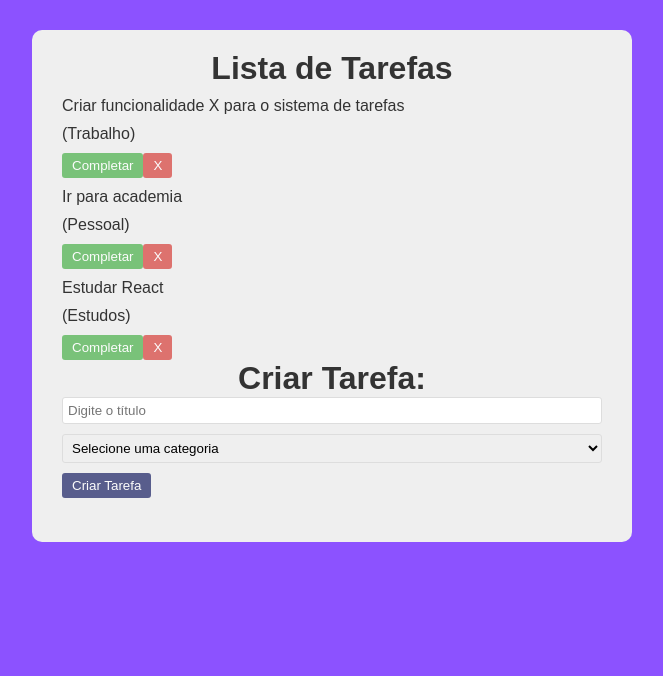
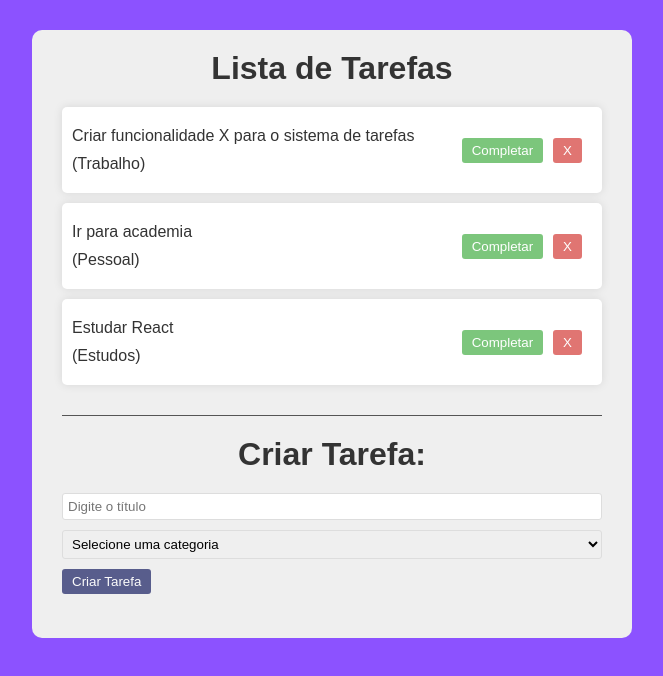
Before and after one commit to npcwalison/totask, a React (Vite) app: page / in a window 1280 px wide. Shown: the top 676 px of the page, without its empty margins (308-971 px from the left). Built offline with nearby package versions, Linux system fonts and the light colour scheme.

Commit message:
delete task

```diff
--- a/src/App.tsx
+++ b/src/App.tsx
@@ -26,7 +26,7 @@ function App() {
         },
     ]);
 
-    const addTask = (text, category) => {
+    const addTask = (text: any, category: any) => {
         const newTask = [...tasks, {
             id: Math.floor(Math.random() * 10000),
             text,
@@ -37,12 +37,24 @@ function App() {
         setTasks(newTask);
     }
 
+    const removeTask = (id: number) => {
+        const newTask = [...tasks]
+        const filterTasks = newTask.filter(task =>
+            task.id !== id ? task : null
+        );
+        setTasks(filterTasks)
+    }
+
     return (
         <Container>
             <h1>Lista de Tarefas</h1>
             <div className="todo-list">
                 {tasks.map((task) => (
-                    <TaskItem key={task.id} task={task} />
+                    <TaskItem
+                        key={task.id}
+                        task={task}
+                        removeTask={removeTask}
+                    />
                 ))}
             </div>
 
--- a/src/components/TaskItem.tsx
+++ b/src/components/TaskItem.tsx
@@ -2,11 +2,20 @@ import React from "react";
 import styled from "styled-components";
 
 const Container = styled.div`
+    background-color: #fff;
+    box-shadow: 0 0 10px rgba(0, 0, 0, 0.1);
+    padding: 10px;
+    margin-bottom: 10px;
+    border-radius: 5px;
+    display: flex;
+    justify-content: space-between;
+    align-items: center;
+
     .complete {
-        background-color: #5CB85C;
+        background-color: #5cb85c;
     }
     .remove {
-        background-color: #D9534F;
+        background-color: #d9534f;
     }
 `;
 
@@ -19,9 +28,10 @@ type TasksType = {
 
 type PropsType = {
     task: TasksType;
-}
+    removeTask: (id: number) => void;
+};
 
-const TaskItem:React.FC<PropsType> = ({ task }) => {
+const TaskItem: React.FC<PropsType> = ({ task, removeTask }) => {
     return (
         <Container>
             <div className="content">
@@ -30,12 +40,16 @@ const TaskItem:React.FC<PropsType> = ({ task }) => {
             </div>
 
             <div>
-                <button className="complete">Completar</button>
-                <button className="remove">X</button>
+                <button
+                    className="complete"
+                >Completar</button>
+                <button
+                    className="remove"
+                    onClick={() => removeTask(task.id)}
+                >X</button>
             </div>
         </Container>
     );
-}
-
+};
 
 export default TaskItem;
--- a/src/styles.ts
+++ b/src/styles.ts
@@ -1,15 +1,15 @@
 import styled from "styled-components";
-
 
 export const Container = styled.div`
     max-width: 600px;
     margin: 0 auto 300px;
-    background-color: #EFEFEF;
+    background-color: #efefef;
     padding: 20px 30px;
     border-radius: 10px;
 
     h1 {
         text-align: center;
+        margin-bottom: 20px;
     }
 
     h2 {
@@ -28,6 +28,7 @@ export const Container = styled.div`
         background-color: #333974;
         color: #fff;
         padding: 5px 10px;
+        margin-right: 10px;
         border: none;
         border-radius: 3px;
         cursor: pointer;
@@ -37,4 +38,9 @@ export const Container = styled.div`
             opacity: 1;
         }
     }
+    .todo-list {
+        margin-bottom: 20px;
+        padding-bottom: 20px;
+        border-bottom: solid 1px #555;
+    }
 `;
```
